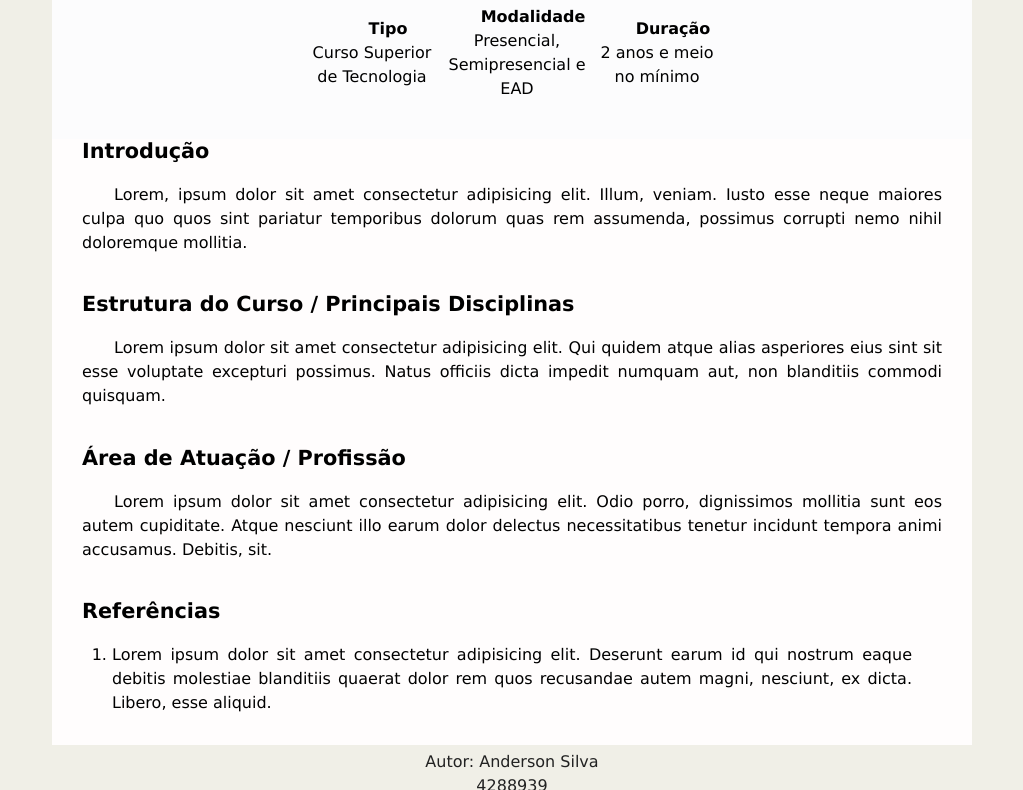
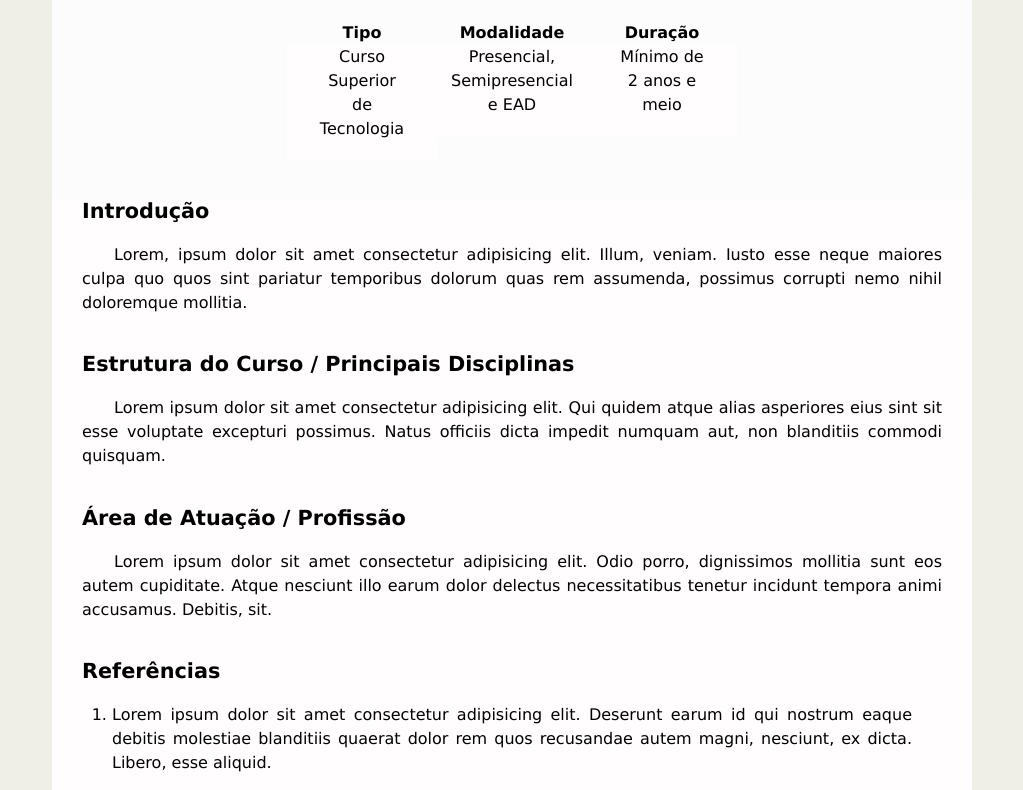
Before and after one commit to anderson347/cursos-de-graduacao-de-ti, a plain HTML site: page ads.html in a window 1280 px wide. Shown: the part 135-925 px from the top of the page, without its empty margins (128-1151 px from the left). Drawn offline with Linux system fonts and the light colour scheme.

Commit message:
Altera as configurações das características dos cursos (section)

```diff
--- a/ads.html
+++ b/ads.html
@@ -34,9 +34,18 @@
             <section>
                 <h1 id="nome-curso">Análise e Desenvolvimento de Sistemas</h1>
                 <ul>
-                    <li id="tipo"><strong>Tipo</strong> <br> Curso Superior de Tecnologia</li>
-                    <li id="modalidade"><strong>Modalidade</strong> <br> Presencial, Semipresencial e EAD</li>
-                    <li id="duracao"><strong>Duração</strong> <br> 2 anos e meio no mínimo</li>
+                    <li id="tipo">
+                        <span>Tipo</span>
+                        <div>Curso Superior de Tecnologia</div>
+                    </li>
+                    <li id="modalidade">
+                        <span>Modalidade</span>
+                        <div>Presencial, Semipresencial e EAD</div>
+                    </li>
+                    <li id="duracao">
+                        <span>Duração</span>
+                        <div>Mínimo de 2 anos e meio</div>
+                    </li>
                 </ul>
             </section>
             <div id="introducao">
--- a/style.css
+++ b/style.css
@@ -110,21 +110,17 @@ section {
 h1#nome-curso {
     font-size: var(--nome-curso-h1);
     text-align: center;
+    padding-top: 1rem;
 }
 
 section ul {
     list-style: none;
     display: grid;
-    grid-template-columns: 140px 150px 130px;
+    grid-template-columns: repeat(3, 150px);
     grid-auto-flow: row;
-    align-content: center;
-    align-items: center;
     justify-content: center;
     justify-items: center;
-}
-
-section li {
-    text-align: center;
+    align-items: start;
 }
 
 @media screen and (max-width: 480px) {
@@ -133,7 +129,8 @@ section li {
         grid-template-areas:
             "modalidade modalidade"
             "tipo duracao";
-        gap: 15px;
+        gap: 8px;
+        font-size: 0.9rem;
     }
     #tipo {
         grid-area: tipo;
@@ -144,6 +141,20 @@ section li {
     #duracao {
         grid-area: duracao;
     }
+}
+
+section li span {
+    display: block;
+    text-indent: 0;
+    text-align: center;
+    font-weight: bold;
+}
+
+section li div {
+    display: block;
+    text-align: center;
+    padding: 0;
+    text-indent: 0;
 }
 
 /* Article */
```
Also changed, not shown: eng-computacao.html (+12 -3 lines).
